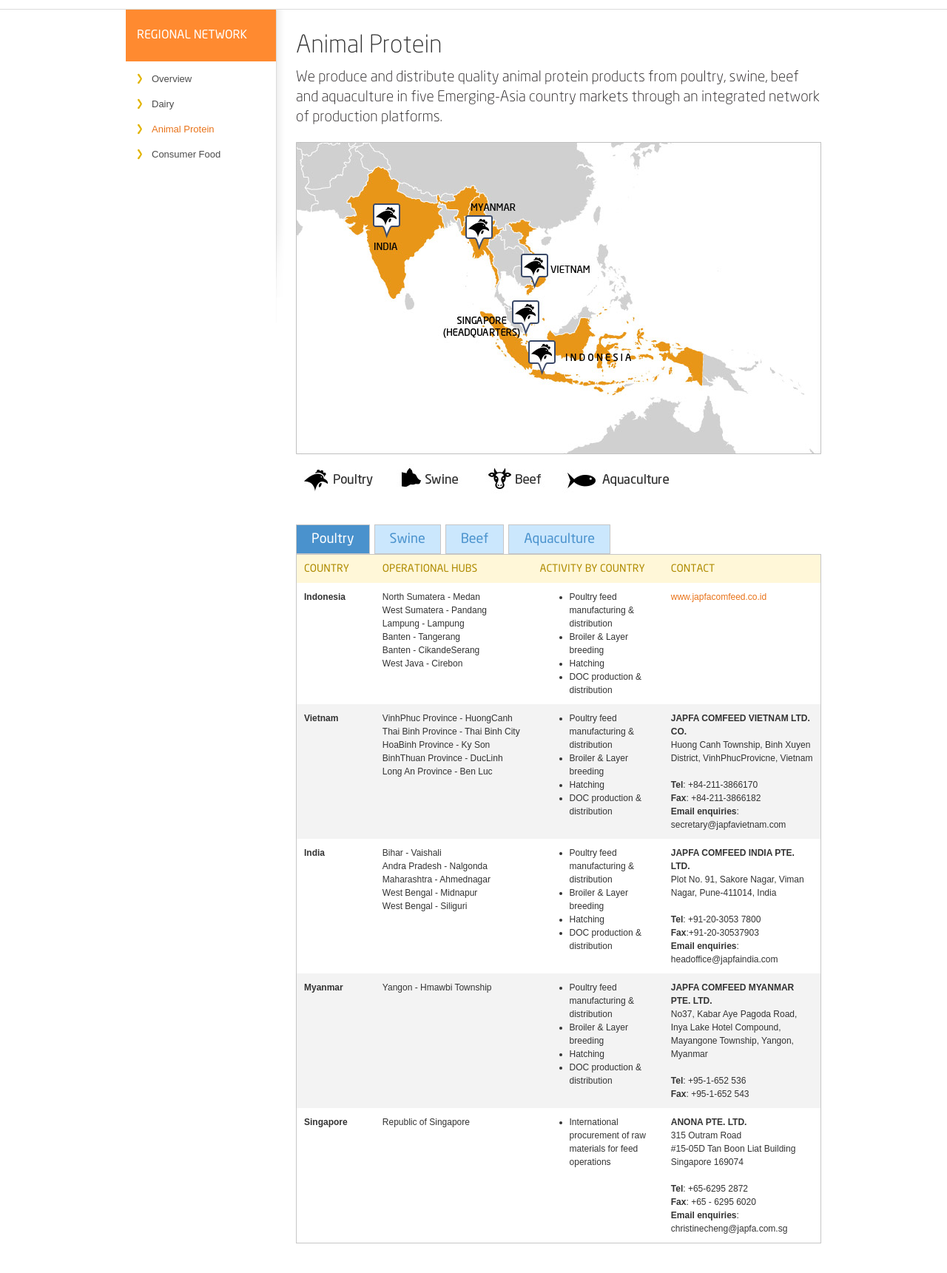
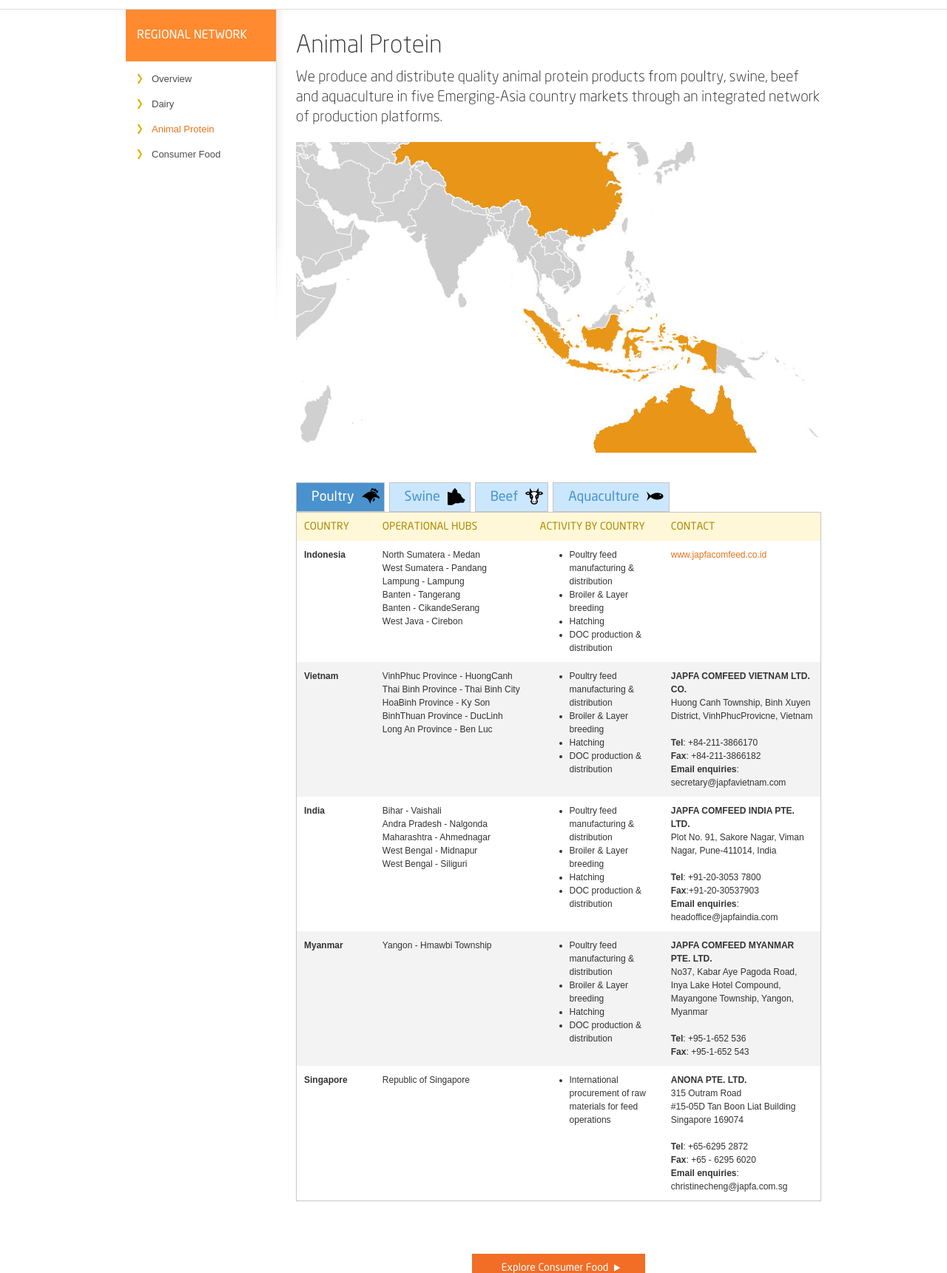
Before and after one commit to fandhi/japfa, a PHP site: page /regional-network/animal-protein.php in a window 1280 px wide. Shown: the part 375-2096 px from the top of the page at 74% size. Run offline with PHP 8.4, Linux system fonts and the light colour scheme; some web fonts are replaced.

Commit message:
-edit tab, add icon inside it

```diff
--- a/css/style.css
+++ b/css/style.css
@@ -651,7 +651,8 @@
    color: #4a92cd;
    font-family: 'NeoSansRegular';
    font-size: 18px;
-   padding: 10px 20px;
+   padding: 10px 40px 10px 20px;
+   position: relative;
 }
 .tab_general ul li.active > a {background: #4a92cd;color: #fff;}
 .tab_general .tab_1 {}
@@ -1230,6 +1231,30 @@
 #animal-protein .img-map > div{ display:none; }
 #animal-protein .img-map > div:first-child,#animal-protein .tabs > div:first-child{ display:block; }
 .tab_general > div{ background-color:#F00; }
+#animal-protein .tabs a.tab_1::after {
+   background-image: url(../images/material/icon-poultry.png);
+}
+#animal-protein .tabs a.tab_2::after {
+   background-image: url(../images/material/icon-swine.png);
+}
+#animal-protein .tabs a.tab_3::after {
+   background-image: url(../images/material/icon-beef.png);
+}
+#animal-protein .tabs a.tab_4::after {
+   background-image: url(../images/material/icon-aquaculture.png);
+}
+#animal-protein .tabs a::after {
+   background-position: right center;
+   background-repeat: no-repeat;
+   background-size: 100%;
+   content: "";
+   display: table;
+   height: 36px;
+   position: absolute;
+   right: 0px;
+   top: 0px;
+   width: 30px;
+}
 /* FOOTER
 ----------------------------------------------------------------------------------------------*/
 .foo_grid {
--- a/regional-network/animal-protein.php
+++ b/regional-network/animal-protein.php
@@ -28,11 +28,10 @@
          <div class="content_intro">We produce and distribute quality animal protein products from poultry, swine, beef and aquaculture in five Emerging-Asia country markets through an integrated network of production platforms. </div>
          <div id="animal-protein">
             <div class="img-map">
-               <div class="Tab-1"><img src="http://<?php echo $url ?>images/content/map/regional-animal-protein-map.jpg" alt="" /><br/>
-			   <img src="http://<?php echo $url ?>images/content/map/legend.jpg" alt="" /><p>&nbsp;</p></div>
-               <div class="Tab-2"><img src="http://<?php echo $url ?>images/content/map/regional-animal-protein-swine-map.jpg" alt="" /><br/><img src="http://<?php echo $url ?>images/content/map/legend.jpg" alt="" /><p>&nbsp;</p></div>
-               <div class="Tab-3"><img src="http://<?php echo $url ?>images/content/map/regional-animal-protein-beef-map.jpg" alt="" /><br/><img src="http://<?php echo $url ?>images/content/map/legend.jpg" alt="" /><p>&nbsp;</p></div>
-               <div class="Tab-4"><img src="http://<?php echo $url ?>images/content/map/regional-animal-protein-aqua-map.jpg" alt="" /><br/><img src="http://<?php echo $url ?>images/content/map/legend.jpg" alt="" /><p>&nbsp;</p></div>
+               <div class="Tab-1"><img src="http://<?php echo $url ?>images/content/map/regional-animal-protein-map.jpg" alt="" /><p>&nbsp;</p></div>
+               <div class="Tab-2"><img src="http://<?php echo $url ?>images/content/map/regional-animal-protein-swine-map.jpg" alt="" /><p>&nbsp;</p></div>
+               <div class="Tab-3"><img src="http://<?php echo $url ?>images/content/map/regional-animal-protein-beef-map.jpg" alt="" /><p>&nbsp;</p></div>
+               <div class="Tab-4"><img src="http://<?php echo $url ?>images/content/map/regional-animal-protein-aqua-map.jpg" alt="" /><p>&nbsp;</p></div>
             </div>
             <div class="tabs tabs_animate tab_general">
                <ul class="list-tab">
```
Also changed, not shown: images/content/map/regional-animal-protein-map.jpg.
